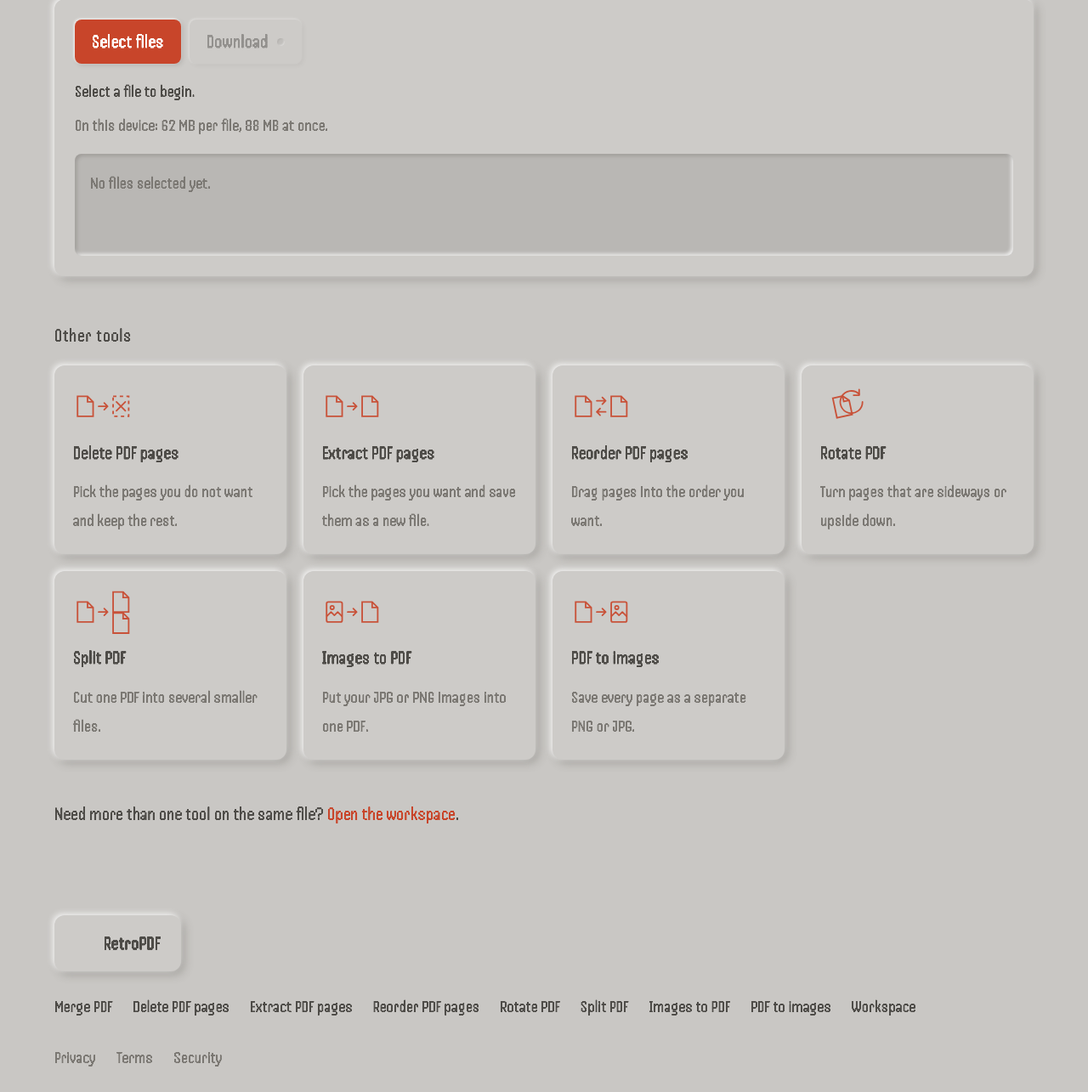
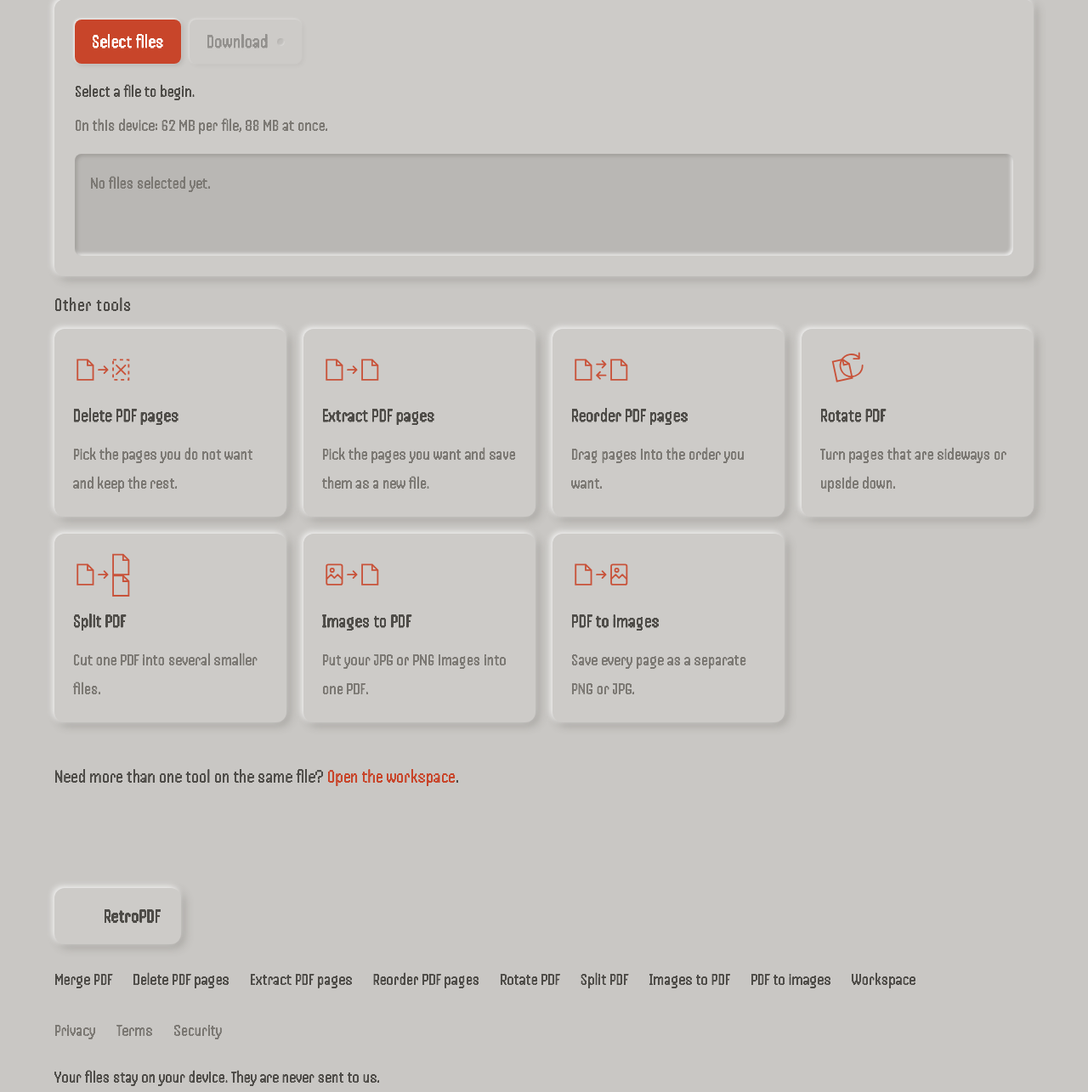
Before and after one commit to Sairanyx/retropdf, a FastAPI app: page /merge-pdf in a window 1280 px wide. Shown: the part 419-1704 px from the top of the page at 85% size. Run offline with FastAPI, Linux system fonts and the light colour scheme; some libraries are stand-ins or nearby versions.

Commit message:
Keep the whole trail and fit the last section on screen

```diff
--- a/app/static/css/app.css
+++ b/app/static/css/app.css
@@ -525,6 +525,13 @@ a {
   margin: 0 0 1rem;
 }
 
+/* Tighter where it heads the other tools at the foot of a tool page: the
+   space below it is what decides whether the cards show at the bottom of the
+   screen or fall out of sight. */
+.panel .label {
+  margin-bottom: 0.5rem;
+}
+
 .lede {
   font-size: var(--text-body);
   color: var(--ink-2);
@@ -556,6 +563,25 @@ section {
   justify-content: center;
   padding-block: clamp(2rem, 5vh, 4rem);
   scroll-margin-top: 0;
+}
+
+/* The last section on the page sizes to what it holds.
+ *
+ * Every other section is a screenful with its content centred, which works
+ * while there is another section below to scroll to. The last one is
+ * different: landing on it means scrolling to the bottom of the page, and a
+ * short piece of text centred in a tall box then sits with its heading above
+ * the top of the window. Sizing to the content keeps the whole of it on
+ * screen at once. */
+.panel:last-of-type {
+  min-height: 0;
+  justify-content: flex-start;
+  /* Little at the top, generous at the bottom. On a tool page this section
+     follows the tool itself, and the point of the small gap above is that
+     "Other tools" and the top of a card show at the foot of the screen: just
+     enough to say there is more below without competing with the tool you
+     came for. */
+  padding-block: clamp(0.75rem, 2vh, 2rem) clamp(3rem, 8vh, 5rem);
 }
 
 /* Short screens would otherwise force a scroll inside the section itself. */
--- a/app/static/js/nav.js
+++ b/app/static/js/nav.js
@@ -42,14 +42,25 @@ if (!wantsLessMotion) {
       // window, because there is not a screenful of page left below it. The
       // browser stops partway and the footer ends up half shown.
       //
-      // Landing at the very bottom instead means the section fills the
-      // window with the footer whole underneath it, rather than sliced.
+      // Going to the very bottom instead fixes the footer but pushes a short
+      // section off the top, so the heading you came to read sits above the
+      // window. This lands wherever shows the most of it: as far down as the
+      // page allows, but never past the point where the section itself
+      // starts to leave the screen.
       const target = document.querySelector(url.hash)
       if (target && isLastSection(target)) {
         event.preventDefault()
         history.pushState(null, "", url.hash)
+
+        const box = target.getBoundingClientRect()
+        const top = box.top + window.scrollY
+        const bottom = document.documentElement.scrollHeight - window.innerHeight
+
+        // A little room above it rather than butting it against the top edge.
+        const room = Math.min(80, Math.max(0, (window.innerHeight - box.height) / 2))
+
         window.scrollTo({
-          top: document.documentElement.scrollHeight,
+          top: Math.min(bottom, Math.max(0, top - room)),
           behavior: "smooth",
         })
       }
--- a/app/static/js/progress.js
+++ b/app/static/js/progress.js
@@ -146,8 +146,14 @@ function startRoute() {
     // of pixels of clear space and a narrow one has almost none. Measuring
     // beats taking a percentage of the window, which lands the route in open
     // space on one screen and through the text on another.
+    // Far enough from the text that the line is beside it rather than
+    // grazing it. The clearance has to cover the sway, which carries the
+    // trail 18 pixels either side of the lane, and the square's own width,
+    // or the widest part of the swing ends up a few pixels from the words.
+    const CLEAR = 18 + 18 + DOT
+
     cachedLanes = {
-      left: Math.max(18, Math.min(contentLeft - 18, contentLeft / 2)),
+      left: Math.max(18, Math.min(contentLeft - CLEAR, contentLeft / 2)),
       right: Math.min(
         window.innerWidth - 18,
         Math.max(contentRight + 18, (contentRight + window.innerWidth) / 2),
@@ -384,10 +390,16 @@ function startRoute() {
       }
     }
 
-    // Anything past where the mark now is belongs to a page that has since
-    // got shorter, so it is taken away rather than left below the logo.
+    // Squares below the end of the page belong to a route that no longer
+    // exists, so they are taken away rather than left hanging past the logo.
+    //
+    // Measured against the end of the page rather than against the mark:
+    // scrolling back up moves the mark without changing the route, and
+    // clearing everything below it there would wipe the trail you have just
+    // made, which is the record of where you have been.
+    const end = destination()
     for (const [key, dot] of laid) {
-      if (key * STEP > y + STEP) {
+      if (key * STEP > end + STEP) {
         dot.remove()
         laid.delete(key)
       }
```
